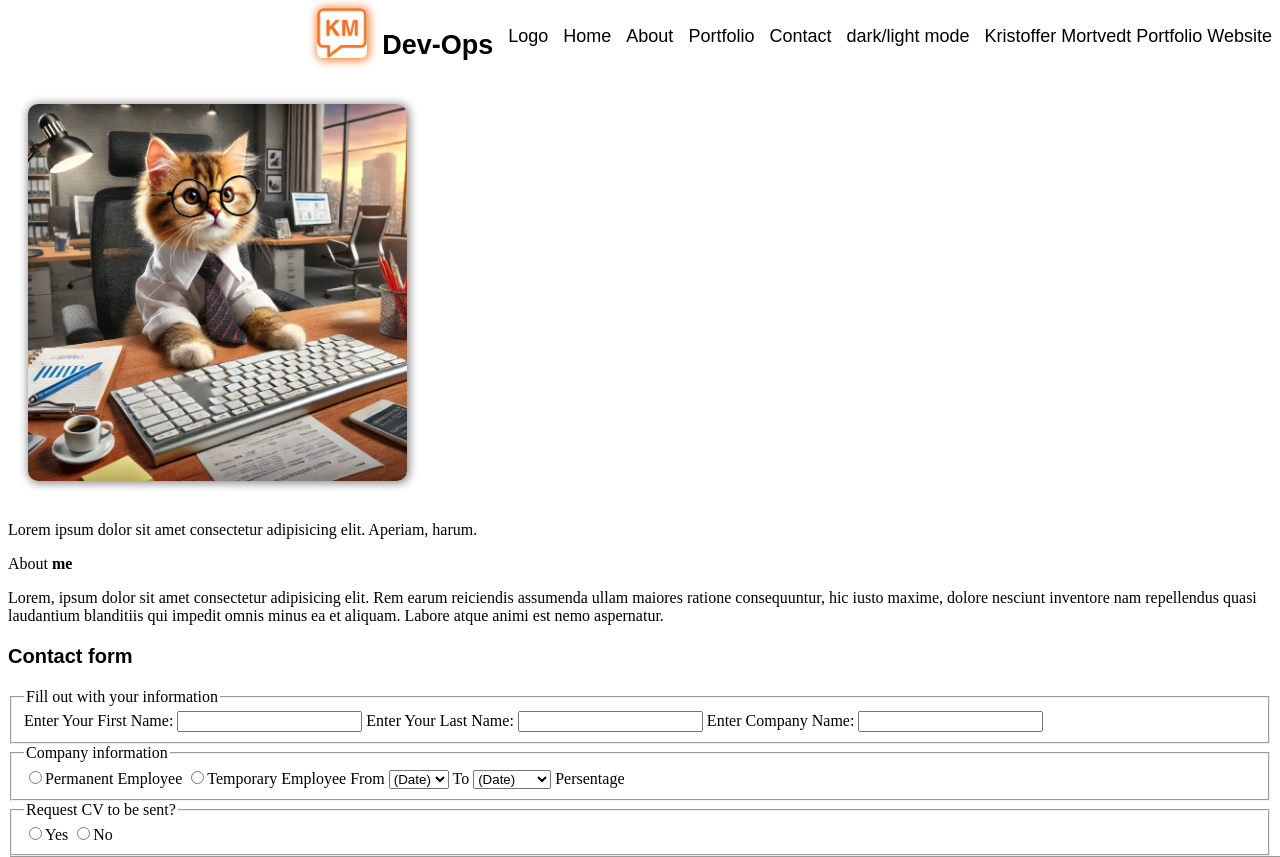
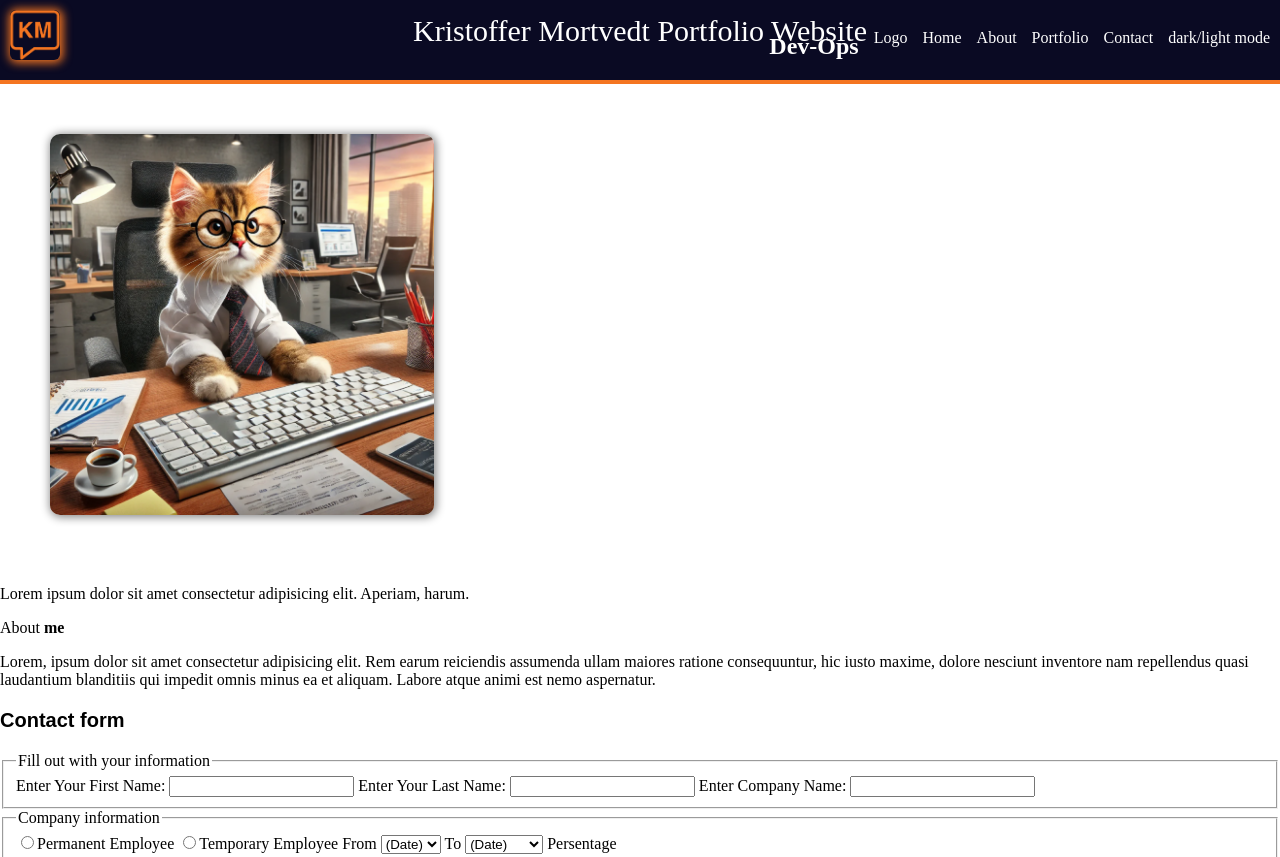
Before and after one commit to KrimorQ/mywebsite, a plain HTML site: page HTML/index.html in a window 1280 px wide. Shown: the top 857 px of the page. Drawn offline with Linux system fonts and the light colour scheme.

Commit message:
header almost done

```diff
--- a/HTML/index.html
+++ b/HTML/index.html
@@ -12,20 +12,21 @@
     <main>
         <section class="page1">
             <header class="header">
-            <div class="icon-header"> <!--add logo icons-->
-                <div><img src="/Images/km4.png" alt="image of my logo with the initials KM" class="logo"></div><!--logo is not transparent, fix that-->
+                <div class="icon-header">
+                    <div class="left-content">
+                        <img src="/Images/km4.png" alt="image of my logo with the initials KM" class="logo">
+                    </div>
+                        <p class="text-header">Kristoffer Mortvedt Portfolio Website</p>
+                    <div class="right-content">
                         <h1>Dev-Ops</h1>
-                <p>Logo</p> <!--add buttons on top to different section, and add icons for different socialmedia on the top right-->
+                        <p>Logo</p>
                         <p>Home</p>
                         <p>About</p>
                         <p>Portfolio</p>
                         <p>Contact</p>
-                <p>dark/light mode</p><!--add settings/options (dark mode, language, etc)-->
-                <div class="text-header">
-                    <p>Kristoffer Mortvedt Portfolio Website</p>
+                        <p>dark/light mode</p>
                     </div>
                 </div>
-
             </header>
             <img src="/Images/working cat.png" alt="a image of me" class="profile-picture"><!--put a picture of me here-->
             <p>Lorem ipsum dolor sit amet consectetur adipisicing elit. Aperiam, harum.</p>
--- a/HTML/styles.css
+++ b/HTML/styles.css
@@ -2,15 +2,30 @@
     font-size: 20px;
     font-family: sans-serif;
 }
+body {
+    margin: 0%;
+    background-color: #fff;
+}
+.header {
+    background-color: #0a0a23;
+    color: #fff;
+    border-bottom: 4px solid #F47521;
+}
+.right-content {
+    gap: 15px;
+    text-align: right;
+    margin-top: -65px;
+    margin-right: 10px;
+    display: flex;
+    justify-content: right;
 
-.icon-header {
-    font-size: 18px;
-    font-family: sans-serif;
+}
+
+.text-header {
+    font-size: 30px;
+    text-align: center;
+    margin-top: -60px;
     font: bold;
-    gap: 15px;
-    display: grid;
-    grid-auto-flow: column;
-    justify-content: flex-end;
 }
 
 .h1 {
@@ -24,15 +39,13 @@
 
 .logo {
     width: 50px;
-    box-shadow: 1px 1px 10px 1px #F47521;
+    box-shadow: 1px 1px 10px 2px #F47521;
     border-radius: 6px;
-    margin-top: auto;
-
+    margin: 10px;
 }
-
 .profile-picture {
     width: 30%;
-    margin: 20px;
+    margin: 50px;
     box-shadow: 1px 1px 10px 1px grey;
     border-radius: 10px;
 
```
Lines whose indentation alone changed are shown as unchanged.
